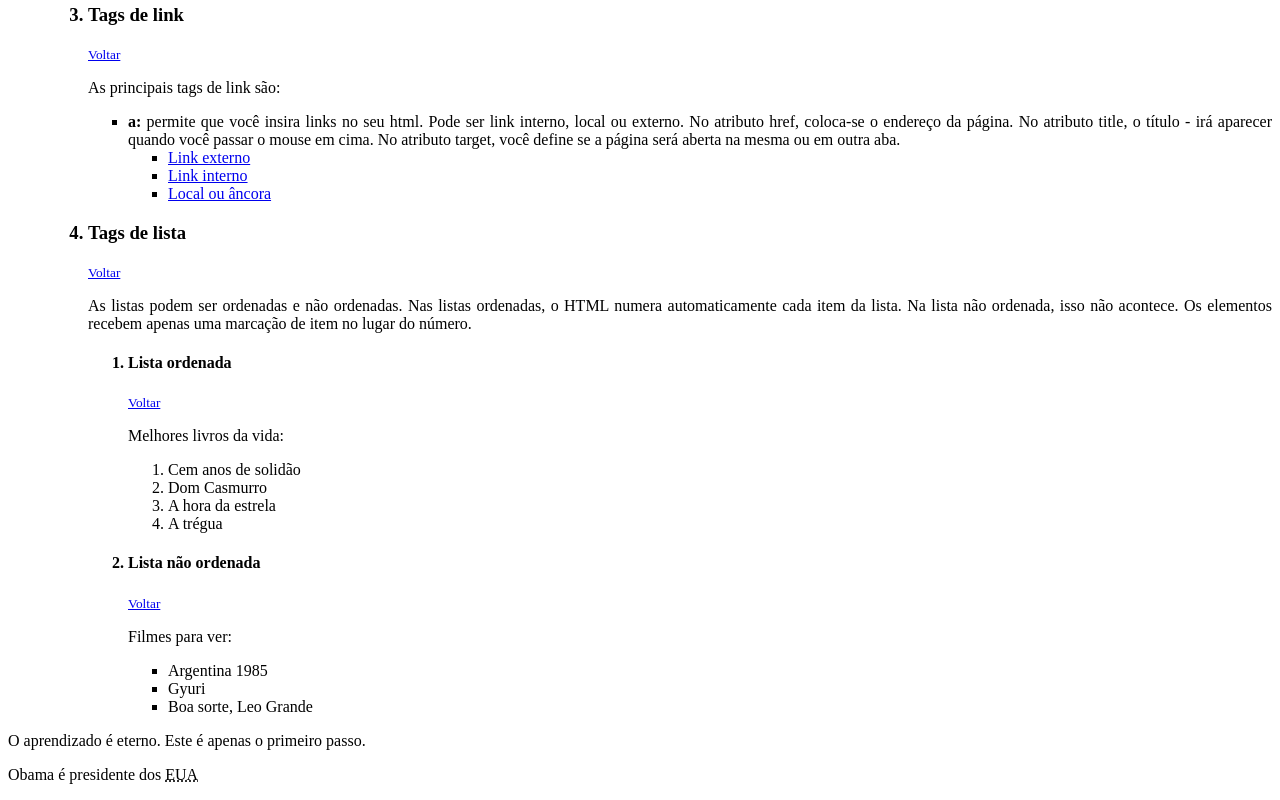
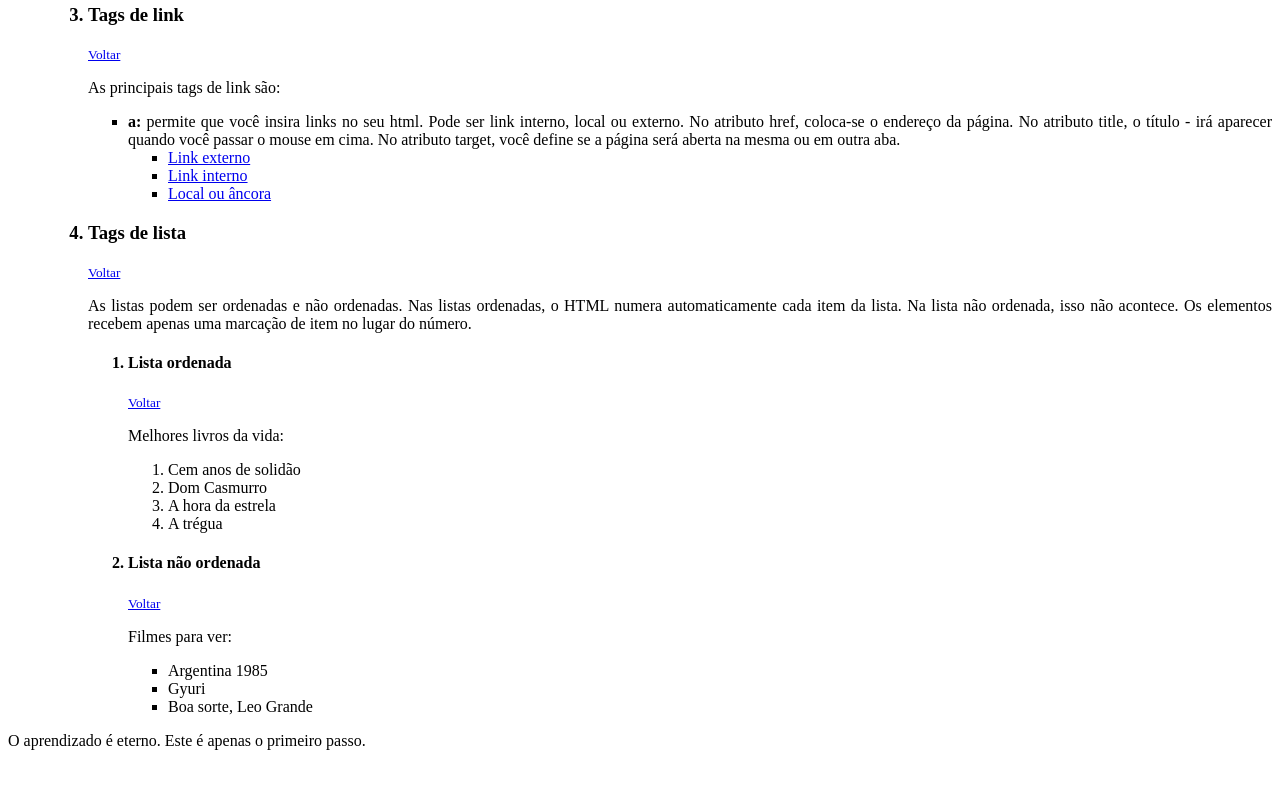
Before and after one commit to palomafreire/desafio-html, a plain HTML site: page index.html in a window 1280 px wide. Shown: the part 1414-2214 px from the top of the page. After the commit the page ends 2180 px from the top, so only its background shows below. Drawn offline with Linux system fonts and the light colour scheme.

Commit message:
versão final

```diff
--- a/index.html
+++ b/index.html
@@ -108,6 +108,5 @@
             </li>
     </ol>
     <p>O aprendizado é eterno. Este é apenas o primeiro passo.</p>
-    <p>Obama é presidente dos <abbr title="Estados Unidos da América">EUA</abbr></p>
 </body>
 </html>
```
